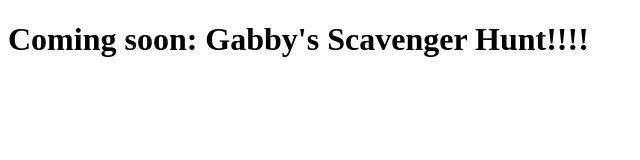
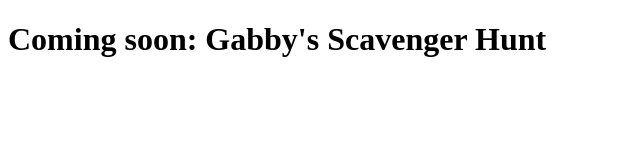
Before and after one commit to helyqy/helyqy.github.io, a plain HTML site: page index.html in a window 1280 px wide. Shown: the full height of the page, 0-640 px from the left. Drawn offline with Linux system fonts and the light colour scheme.

Commit message:
Update index.html

```diff
--- a/index.html
+++ b/index.html
@@ -12,7 +12,7 @@
 
   <body>
 
-  <h1>Coming soon: Gabby's Scavenger Hunt!!!!</h1>
+  <h1>Coming soon: Gabby's Scavenger Hunt</h1>
 
   </body>
 
```
